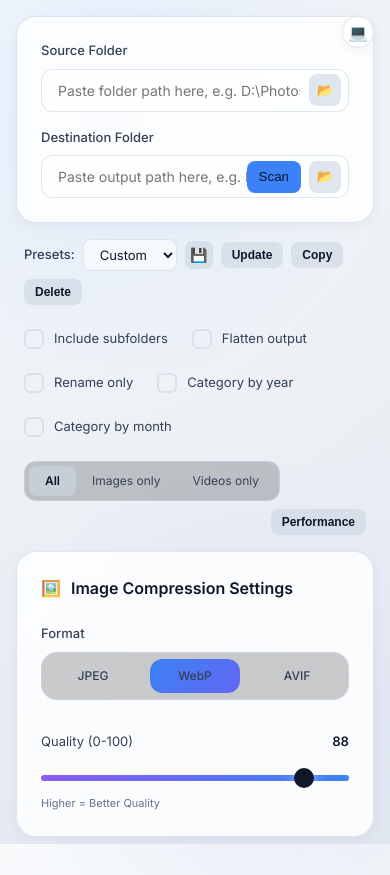
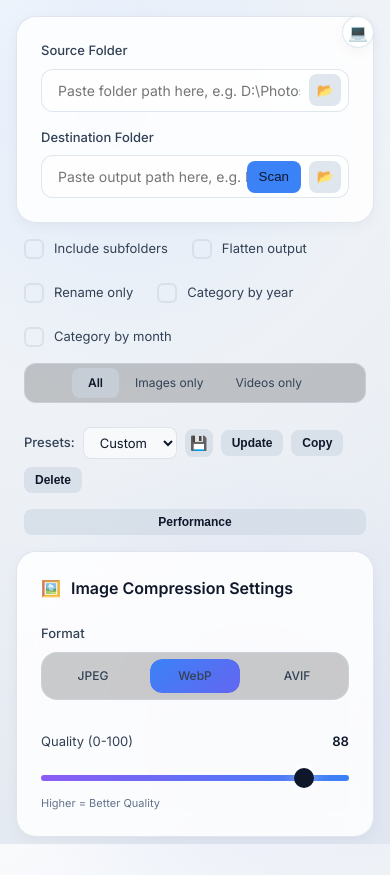
Before and after one commit to truong0996/MediaSquash, an Electron app: page gui/index.html in a window 390 px wide. Shown: the top 875 px of the page. Drawn offline with Linux system fonts and the light colour scheme; no server answers.

Commit message:
fix: adjust options bar control layout

```diff
--- a/gui/index.html
+++ b/gui/index.html
@@ -53,19 +53,8 @@
 
         <!-- Options Bar -->
         <div class="options-bar">
-            <!-- Preset Selector -->
-            <div class="preset-selector">
-                <label class="input-label" style="margin: 0;">Presets:</label>
-                <select id="preset-select" class="preset-select">
-                    <option value="">Custom</option>
-                </select>
-                <button class="btn-icon-inside" id="btn-save-preset" title="Save current settings as preset">💾</button>
-                <button class="preset-action-btn" id="btn-update-preset" title="Update selected preset">Update</button>
-                <button class="preset-action-btn" id="btn-copy-preset" title="Copy selected preset">Copy</button>
-                <button class="preset-action-btn danger" id="btn-delete-preset" title="Delete selected preset">Delete</button>
-            </div>
-
-            <!-- Checkboxes -->
+            <div class="options-top-row">
+                <div class="checkbox-group">
                     <label class="checkbox-option">
                         <input type="checkbox" id="recursive-scan">
                         <div class="custom-check"></div>
@@ -91,9 +80,8 @@
                         <div class="custom-check"></div>
                         Category by month
                     </label>
+                </div>
 
-            <!-- File Type Switcher -->
-            <div style="flex: 1"></div> <!-- Spacer -->
                 <div class="file-type-group">
                     <label class="type-radio active">
                         <input type="radio" name="file-type" value="all" checked>
@@ -110,8 +98,20 @@
                 </div>
             </div>
 
-        <div class="metrics-toggle-row">
+            <div class="options-bottom-row">
+                <div class="preset-selector">
+                    <label class="input-label" style="margin: 0;">Presets:</label>
+                    <select id="preset-select" class="preset-select">
+                        <option value="">Custom</option>
+                    </select>
+                    <button class="btn-icon-inside" id="btn-save-preset" title="Save current settings as preset">💾</button>
+                    <button class="preset-action-btn" id="btn-update-preset" title="Update selected preset">Update</button>
+                    <button class="preset-action-btn" id="btn-copy-preset" title="Copy selected preset">Copy</button>
+                    <button class="preset-action-btn danger" id="btn-delete-preset" title="Delete selected preset">Delete</button>
+                </div>
+
                 <button class="preset-action-btn" id="btn-toggle-metrics" title="Show/Hide performance panel">Performance</button>
+            </div>
         </div>
 
         <!-- Settings Grid -->
--- a/gui/styles.css
+++ b/gui/styles.css
@@ -332,10 +332,33 @@ body::after {
 /* ============ Filters & Options Bar ============ */
 .options-bar {
     display: flex;
+    flex-direction: column;
+    gap: 24px;
+    padding: 0 8px;
+}
+
+.options-top-row,
+.options-bottom-row {
+    display: flex;
+    align-items: center;
+    justify-content: space-between;
+    gap: 16px;
+}
+
+.options-top-row {
+    flex-wrap: wrap;
+}
+
+.options-bottom-row {
+    flex-wrap: wrap;
+}
+
+.checkbox-group {
+    display: flex;
     flex-wrap: wrap;
     align-items: center;
     gap: 24px;
-    padding: 0 8px;
+    flex: 1;
 }
 
 /* Preset Selector */
@@ -395,13 +418,6 @@ body::after {
 
 .preset-action-btn.danger:hover {
     background: var(--accent-danger);
-}
-
-.metrics-toggle-row {
-    display: flex;
-    justify-content: flex-end;
-    padding: 0 8px;
-    margin-top: -8px;
 }
 
 /* Custom Checkbox */
@@ -822,6 +838,25 @@ body::after {
     .container {
         padding: 16px;
         gap: 16px;
+    }
+
+    .options-top-row,
+    .options-bottom-row {
+        align-items: stretch;
+    }
+
+    .file-type-group,
+    .preset-selector,
+    #btn-toggle-metrics {
+        width: 100%;
+    }
+
+    .file-type-group {
+        justify-content: center;
+    }
+
+    #btn-toggle-metrics {
+        text-align: center;
     }
 
     .settings-container {
```
Lines whose indentation alone changed are shown as unchanged.
